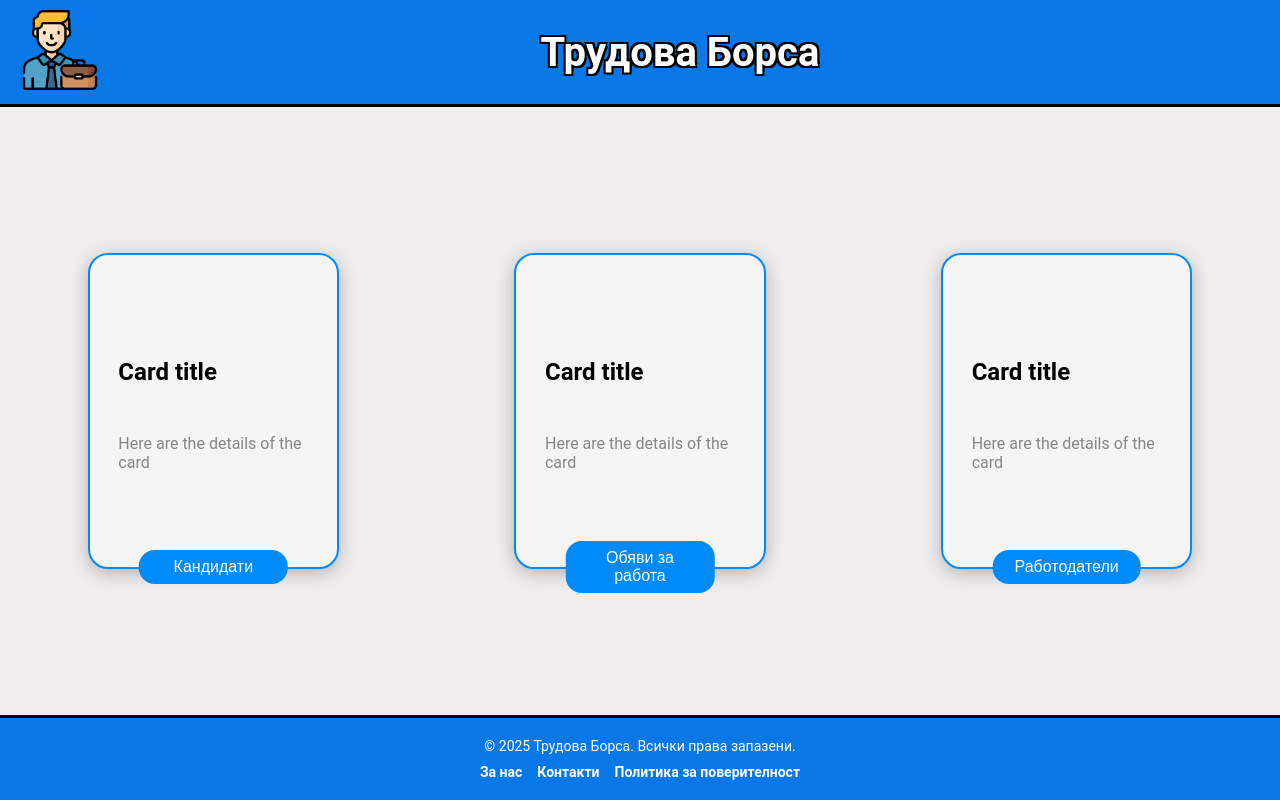
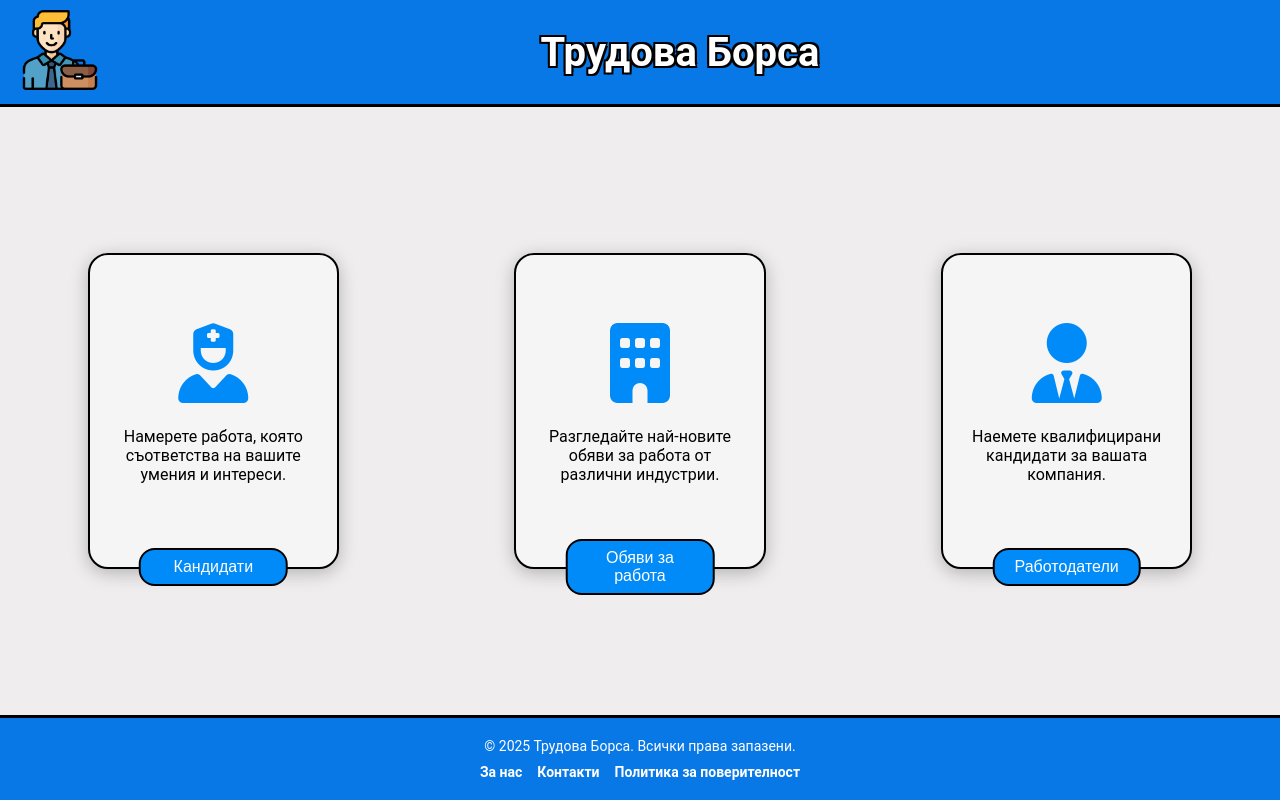
Before and after one commit to SvetoslavTaterski/LaborMarket, an Angular app in the folder LaborMarket.Web/: page / in a window 1280 px wide. Built offline with nearby package versions, Linux system fonts and the light colour scheme.

Commit message:
Enhance card component with icons and additional information

```diff
--- a/LaborMarket.Web/src/app/app.component.html
+++ b/LaborMarket.Web/src/app/app.component.html
@@ -1,7 +1,7 @@
 <app-header></app-header>
 <main class="main-container">
-    <app-card buttonLabel="Кандидати"></app-card>
-    <app-card buttonLabel="Обяви за работа"></app-card>
-    <app-card buttonLabel="Работодатели"></app-card>
+    <app-card buttonLabel="Кандидати" iconClass="fa-solid fa-user-nurse" cardInfo="Намерете работа, която съответства на вашите умения и интереси."></app-card>
+    <app-card buttonLabel="Обяви за работа" iconClass="fa-solid fa-building" cardInfo="Разгледайте най-новите обяви за работа от различни индустрии."></app-card>
+    <app-card buttonLabel="Работодатели" iconClass="fa-solid fa-user-tie" cardInfo="Наемете квалифицирани кандидати за вашата компания."></app-card>
 </main>
 <app-footer></app-footer>
--- a/LaborMarket.Web/src/app/components/card/card.component.html
+++ b/LaborMarket.Web/src/app/components/card/card.component.html
@@ -1,7 +1,7 @@
 <div class="card">
   <div class="card-details">
-    <p class="text-title">Card title</p>
-    <p class="text-body">Here are the details of the card</p>
+    <i [class]="iconClass"></i>
+    <p class="text-body">{{ cardInfo }}</p>
   </div>
   <button class="card-button">{{ buttonLabel }}</button>
 </div>
--- a/LaborMarket.Web/src/app/components/card/card.component.scss
+++ b/LaborMarket.Web/src/app/components/card/card.component.scss
@@ -5,7 +5,7 @@
     background: #f5f5f5;
     position: relative;
     padding: 1.8rem;
-    border: 2px solid #008bf8;
+    border: 2px solid black;
     box-shadow: 0 4px 18px 0 rgba(0, 0, 0, 0.25);
     transition: 0.5s ease-out;
     overflow: visible;
@@ -17,13 +17,19 @@
     gap: .5em;
     display: grid;
     place-content: center;
+    text-align: center;
   }
+
+  .card-details i {
+    font-size: 5rem;
+    color: #008bf8;
+}
 
   .card-button {
     transform: translate(-50%, 50%);
     width: 60%;
     border-radius: 1rem;
-    border: none;
+    border: 2px solid black;
     background-color: #008bf8;
     color: #fff;
     font-size: 1rem;
@@ -36,7 +42,8 @@
   }
 
   .text-body {
-    color: rgb(134, 134, 134);
+    color: black;
+    user-select: none;
   }
 
   .text-title {
--- a/LaborMarket.Web/src/app/components/card/card.component.ts
+++ b/LaborMarket.Web/src/app/components/card/card.component.ts
@@ -9,5 +9,6 @@ import { Component, Input } from '@angular/core';
 })
 export class CardComponent {
   @Input() buttonLabel: string = "";
-  @Input() svgContent: string = '';
+  @Input() cardInfo: string = "";
+  @Input() iconClass: string = "";
 }
--- a/LaborMarket.Web/src/index.html
+++ b/LaborMarket.Web/src/index.html
@@ -6,6 +6,7 @@
   <base href="/">
   <meta name="viewport" content="width=device-width, initial-scale=1">
   <link rel="icon" type="image/x-icon" href="assets/images/1320909.ico">
+  <script src="https://kit.fontawesome.com/9beb3ae178.js" crossorigin="anonymous"></script>
 </head>
 <body>
   <app-root></app-root>
```
